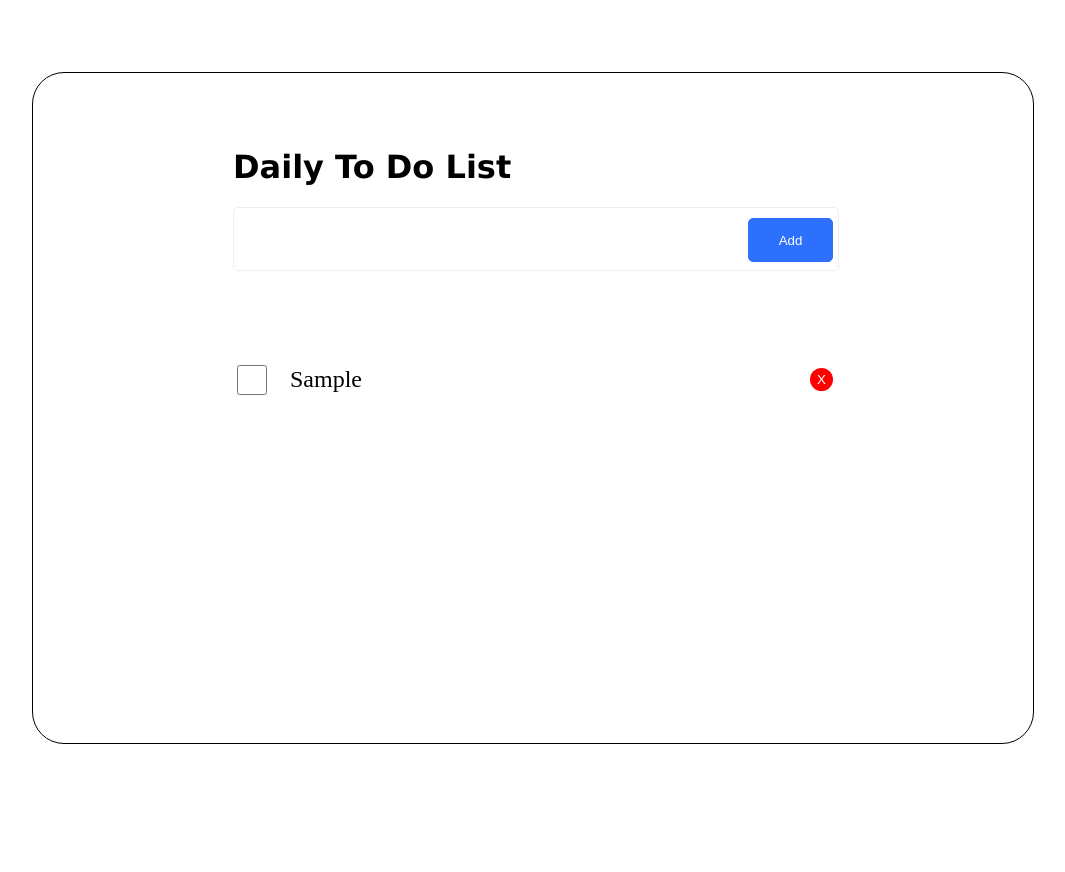
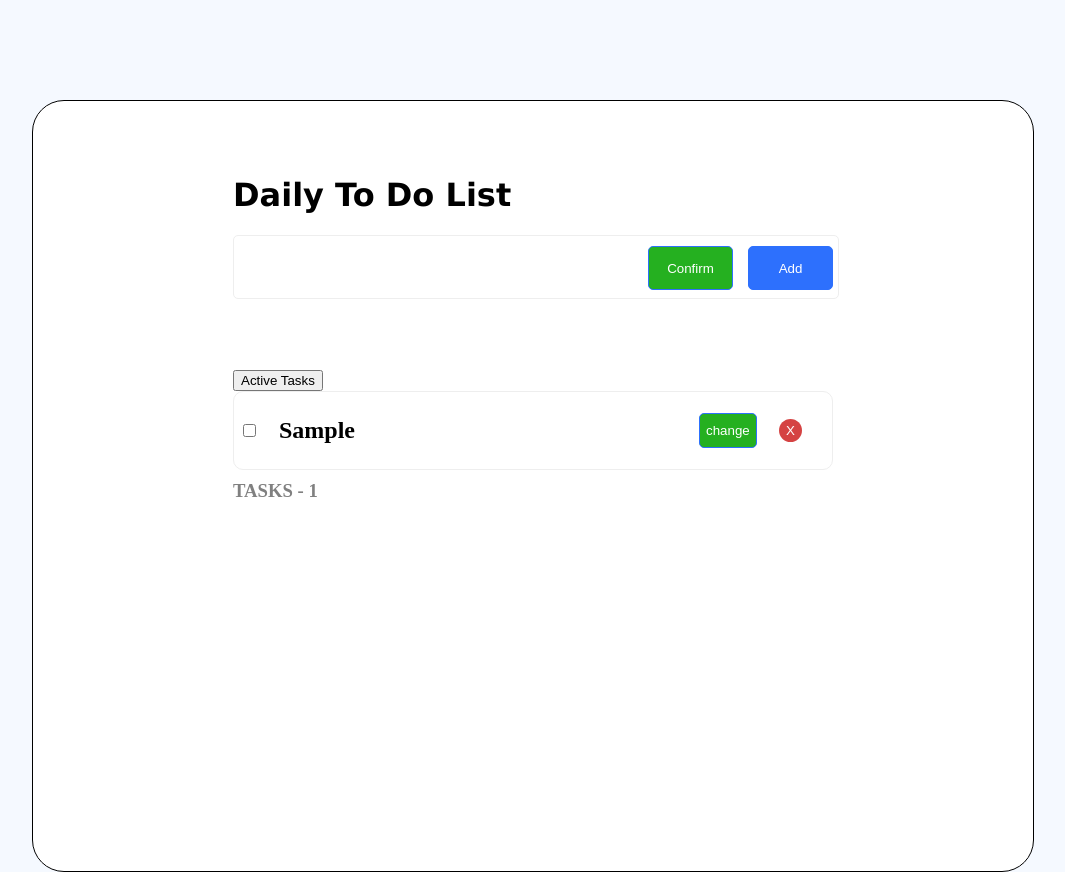
Before and after one commit to GeoSv23/studioTodo, a website built with Vite: page index.html in a window 1280 px wide. Both pictures are taken after typing "Sample" into the empty fields and a click on the button "Add". Shown: the whole page, without its empty margins (107-1172 px from the left). Before the commit the page ends 816 px from the top, so only its background shows below. Built offline with nearby package versions, Linux system fonts and the light colour scheme.

Commit message:
добавлен фунционал add/redacting/delete

```diff
--- a/index.html
+++ b/index.html
@@ -12,7 +12,8 @@
       <div class="head-section">
         <h1 class="title">Daily To Do List</h1>
         <div class="controls-block">
-          <input class="input" type="text" />
+          <input class="input" type="text" id="input" />
+          <button class="confirm-button">Confirm</button>
           <button class="add-button">Add</button>
         </div>
       </div>
--- a/js/main.js
+++ b/js/main.js
@@ -1,48 +1,171 @@
-// import "./style.css";
-// import { Button } from "./button";
-
 const addTaskButton = document.querySelector(".add-button");
 const input = document.querySelector(".input");
 const tasksWrapper = document.querySelector(".tasks-wrappper");
+const delButton = document.querySelector(".delButton");
 
-const tasks = [];
+class AllTasks {
+  constructor() {
+    this.tasks = [];
+  }
+  onDelete(id) {
+    this.tasks = this.tasks.filter((task) => task.id !== id);
+  }
+  add(task) {
+    this.tasks.unshift(task);
+  }
+  delAll() {
+    this.tasks = [];
+  }
+  activeTasks() {
+    this.tasks.filter((task) => !task.checked);
+    return this.tasks;
+  }
+}
+
+class NewTask {
+  constructor(name) {
+    this.name = name;
+    this.checked = false;
+    this.ischanging = false;
+    this.id = Date.now();
+  }
+  onDone() {
+    this.checked = !this.checked;
+  }
+  startEditing() {
+    this.ischanging = true;
+    input.value = this.name;
+    input.focus();
+    input.addEventListener(
+      "blur",
+      () => {
+        console.log("Blured");
+        this.ischanging = false;
+        this.change(input.value);
+        input.value = "";
+        updateTaskList();
+      },
+      { once: true }
+    );
+  }
+
+  change(newName) {
+    this.name = newName;
+  }
+
+  // change() {
+  //   this.ischanging = true;
+  //   input.value = this.name;
+  //   input.focus();
+  //   this.name = input.value;
+  //   input.addEventListener("keypress", function (e) {
+  //     let key = e.which || e.keyCode;
+  //     if (key === 13) {
+  //       this.name = input.value;
+  //     }
+  //   });
+  // }
+}
+
+const allTasks = new AllTasks();
 
 addTaskButton.addEventListener("click", () => {
-  const taskItem = input.value;
-  if (taskItem !== "") {
-    const newTask = {
-      name: taskItem,
-      deleted: false,
-      checked: false,
-      id: Date.now(),
-    };
-    tasks.unshift(newTask);
+  const addedTask = new NewTask(input.value);
+
+  if (input.value) {
+    allTasks.add(addedTask);
     input.value = "";
-    console.log(tasks);
     updateTaskList();
+    console.log(allTasks.tasks.length);
   }
 });
 
+input.addEventListener("keypress", function (e) {
+  let key = e.which || e.keyCode;
+  if (key === 13) {
+    addTaskButton.click();
+  }
+});
+
+const onDelete = (id) => {
+  allTasks.onDelete(id);
+  updateTaskList();
+};
+
 function updateTaskList() {
   tasksWrapper.innerHTML = "";
-  tasks.forEach((item) => {
-    const task = document.createElement("div");
-    const indicatorTask = document.createElement("input");
-    indicatorTask.type = "checkbox";
+  const counter = document.createElement("h3");
+  counter.classList.add("counter");
+  counter.innerHTML = `TASKS - ${allTasks.tasks.length}`;
 
-    const titleTask = document.createElement("p");
+  const activeTasks = document.createElement("button");
+  activeTasks.textContent = "Active Tasks";
 
+  activeTasks.addEventListener("click", () => {
+    allTasks.activeTasks();
+    console.log(allTasks);
+  });
+
+  tasksWrapper.appendChild(activeTasks);
+
+  console.log(allTasks.tasks.length);
+  allTasks.tasks.forEach((item) => {
+    const taskItem = document.createElement("div");
+    taskItem.classList.add("task-item");
+    //чекбокс
+    const checkbox = document.createElement("input");
+    checkbox.id = item.id;
+    checkbox.classList.add("checkbox");
+    checkbox.type = "checkbox";
+    checkbox.checked = item.checked;
+    checkbox.addEventListener("change", () => {
+      item.onDone();
+      updateTaskList();
+    });
+
+    const taskTitle = document.createElement("h2");
+    taskTitle.textContent = item.name;
+    taskTitle.classList.add(
+      item.checked ? "task-itemTitleDone" : "task-item__title"
+    );
+    //кнопка редакт
+    const editButton = document.createElement("button");
+    editButton.id = item.id;
+    editButton.classList.add("editBtn");
+    editButton.textContent = "change";
+
+    editButton.addEventListener("click", () => {
+      console.log(`editButton ID \n ${editButton.id}`);
+      console.log(`Item ID \n ${item.id}`);
+      item.startEditing();
+    });
+
+    //кнопка удаления
     const deleteButton = document.createElement("button");
-    deleteButton.classList.add("delButton");
-    deleteButton.textContent = "Х";
-    task.classList.add("task-item");
-    indicatorTask.classList.add("task-item__indicator");
-    titleTask.classList.add("task-item__title");
-    titleTask.textContent = item.name;
+    deleteButton.id = item.id;
+    deleteButton.classList.add("deleteBtn");
+    deleteButton.textContent = "X";
+    deleteButton.addEventListener("click", () =>
+      onDelete(Number(deleteButton.id))
+    );
 
-    task.appendChild(indicatorTask);
-    task.appendChild(titleTask);
-    task.appendChild(deleteButton);
-    tasksWrapper.appendChild(task);
+    //счетчик задач
+    taskItem.appendChild(checkbox);
+    taskItem.appendChild(taskTitle);
+    taskItem.appendChild(editButton);
+    taskItem.appendChild(deleteButton);
+    tasksWrapper.appendChild(taskItem);
   });
+  tasksWrapper.appendChild(counter);
+
+  if (allTasks.tasks.length > 1) {
+    const delAll = document.createElement("button");
+    delAll.textContent = "Dellete All";
+    delAll.classList.add("delAllBtn");
+    delAll.addEventListener("click", () => {
+      allTasks.delAll();
+      updateTaskList();
+    });
+    tasksWrapper.appendChild(delAll);
+  }
 }
--- a/styles/style.css
+++ b/styles/style.css
@@ -3,6 +3,7 @@ body {
   justify-content: center;
   align-items: center;
   height: 100vh;
+  background-color: #f5f9ff;
 }
 
 .wrapper {
@@ -10,7 +11,12 @@ body {
   border-radius: 32px;
   margin: auto;
   width: 1000px;
-  height: 670px;
+  min-height: 670px;
+  background-color: white;
+  position: absolute;
+  top: 100px;
+  height: max-content;
+  padding-bottom: 100px;
 }
 .head-section {
   width: 600px;
@@ -32,6 +38,20 @@ body {
   border-radius: 5px;
   font-size: 24px;
 }
+
+.confirm-button {
+  font-weight: 200;
+  height: 44px;
+  width: 85px;
+  position: absolute;
+  top: 11px;
+  right: 100px;
+  background-color: #25b020;
+  border: 1px solid #2d70fd;
+  color: white;
+  border-radius: 5px;
+}
+
 .add-button {
   font-weight: 200;
   height: 44px;
@@ -48,17 +68,33 @@ body {
 .add-button:hover {
   cursor: pointer;
 }
+
+.editBtn {
+  font-weight: 100;
+  height: 35px;
+  top: 11px;
+  background-color: #25b020;
+  border: 1px solid #2d70fd;
+  color: white;
+  border-radius: 5px;
+}
+
 .tasks-wrappper {
   width: 600px;
   margin: auto;
 }
 
 .task-item {
+  border: 1px solid #eeeeee;
+  border-radius: 10px;
   gap: 20px;
   align-items: center;
   display: flex;
   position: relative;
+  margin-bottom: 10px;
+  padding: 5px;
 }
+
 .task-item__indicator {
   cursor: pointer;
   width: 30px;
@@ -71,6 +107,12 @@ body {
 }
 .task-item__title {
   font-size: 24px;
+  min-width: 400px;
+}
+.task-itemTitleDone {
+  color: gray;
+  text-decoration: line-through;
+  min-width: 400px;
 }
 
 .task-item__title:hover {
@@ -78,20 +120,45 @@ body {
   cursor: pointer;
 }
 
-.delButton {
+.deleteBtn {
   display: flex;
   justify-content: center;
   align-items: center;
-  background-color: red;
+  background-color: rgb(213, 67, 67);
   color: white;
   width: 23px;
   height: 23px;
   border: none;
+  border-radius: 50%;
   position: absolute;
-  right: 0;
-  border-radius: 50%;
+  right: 30px;
 }
 
-.delButton:hover {
+.deleteBtn:hover {
   cursor: pointer;
 }
+
+.delAllBtn {
+  position: absolute;
+  right: 200px;
+  background: transparent;
+  border: transparent;
+  color: gray;
+  font-size: 22px;
+}
+
+.delAllBtn:hover {
+  color: black;
+  cursor: pointer;
+}
+
+.counter {
+  position: absolute;
+  margin: 0;
+  color: gray;
+}
+
+.counter:hover {
+  color: black;
+  cursor: pointer;
+}
```
